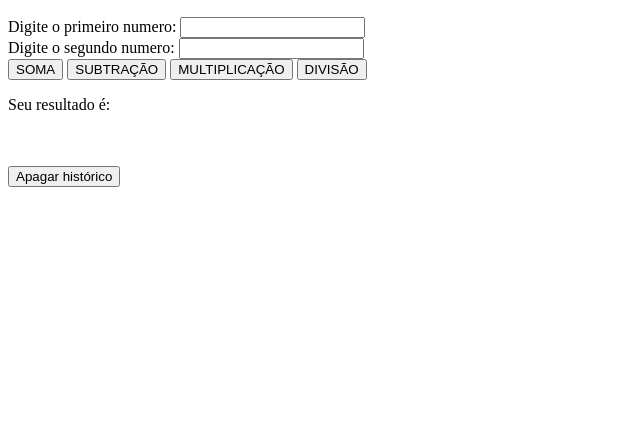
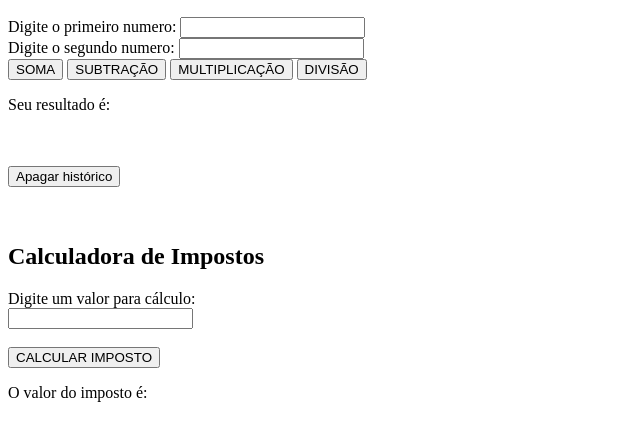
Before and after one commit to brenocontente/Aulas-de-HTML, a plain HTML site: page Atividade8/index.html in a window 1280 px wide. Shown: the part 110-550 px from the top of the page, without its empty margins (0-640 px from the left). Drawn offline with Linux system fonts and the light colour scheme.

Commit message:
feat: adiciona index.html da atividade 8

```diff
--- a/Atividade8/index.html
+++ b/Atividade8/index.html
@@ -25,6 +25,20 @@
         <br>
         <button onclick="apagarLocalStorage()">Apagar histórico</button>
         <script src="js/funcoes.js"></script>
+        <br>
+        <br>
+        <br>
+
+        <h2>Calculadora de Impostos</h2>
+        <label for="valorParaCalcular">Digite um valor para cálculo:</label>
+        <br>
+        <input type="number" id="valorParaCalcular">
+        <br>
+        <br>
+        <button onclick="calcularImposto()">CALCULAR IMPOSTO</button>
+        <p> O valor do imposto é: <strong id="resultado-imposto"></strong></p>
+
+
     </main>
 </body>
 </html>
```
